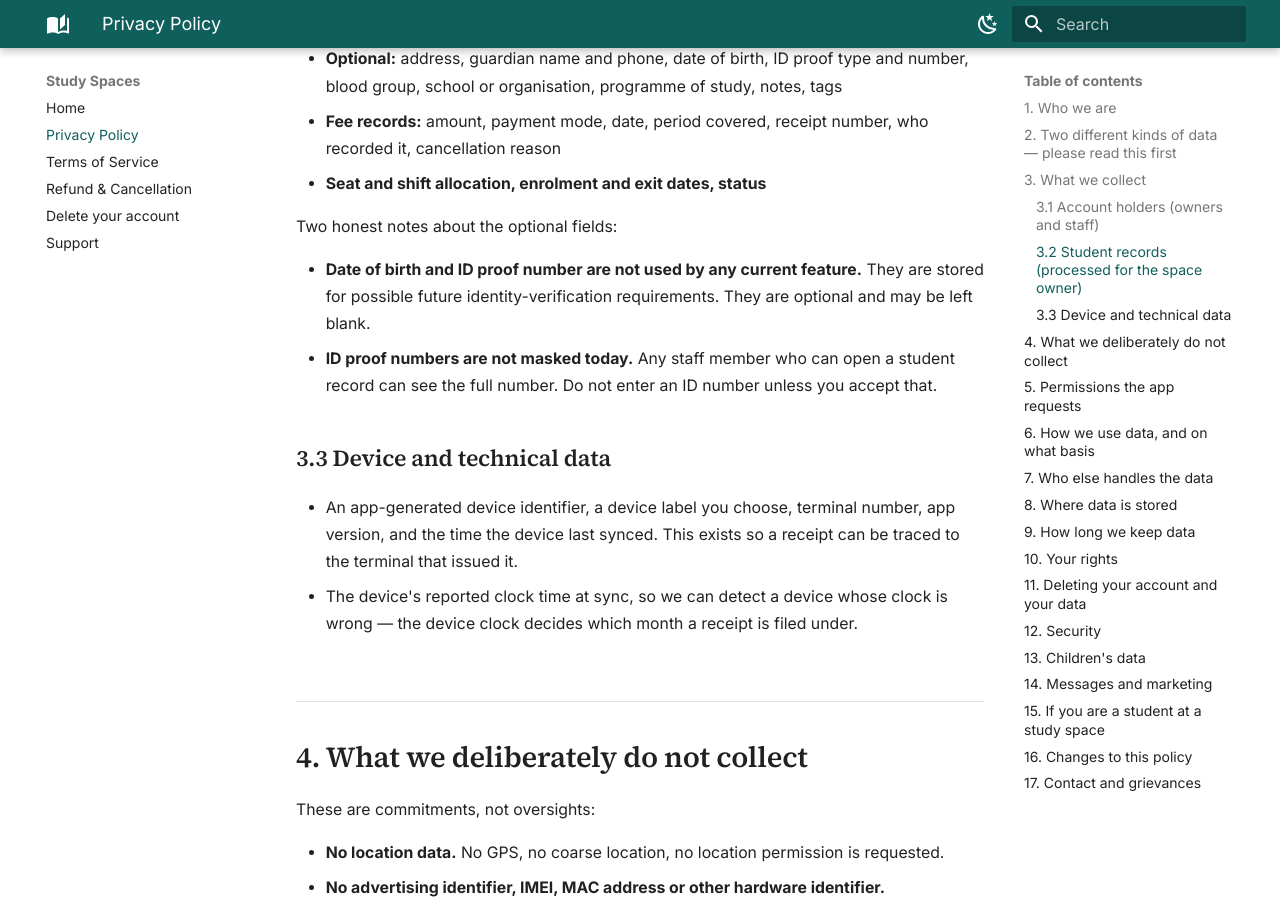
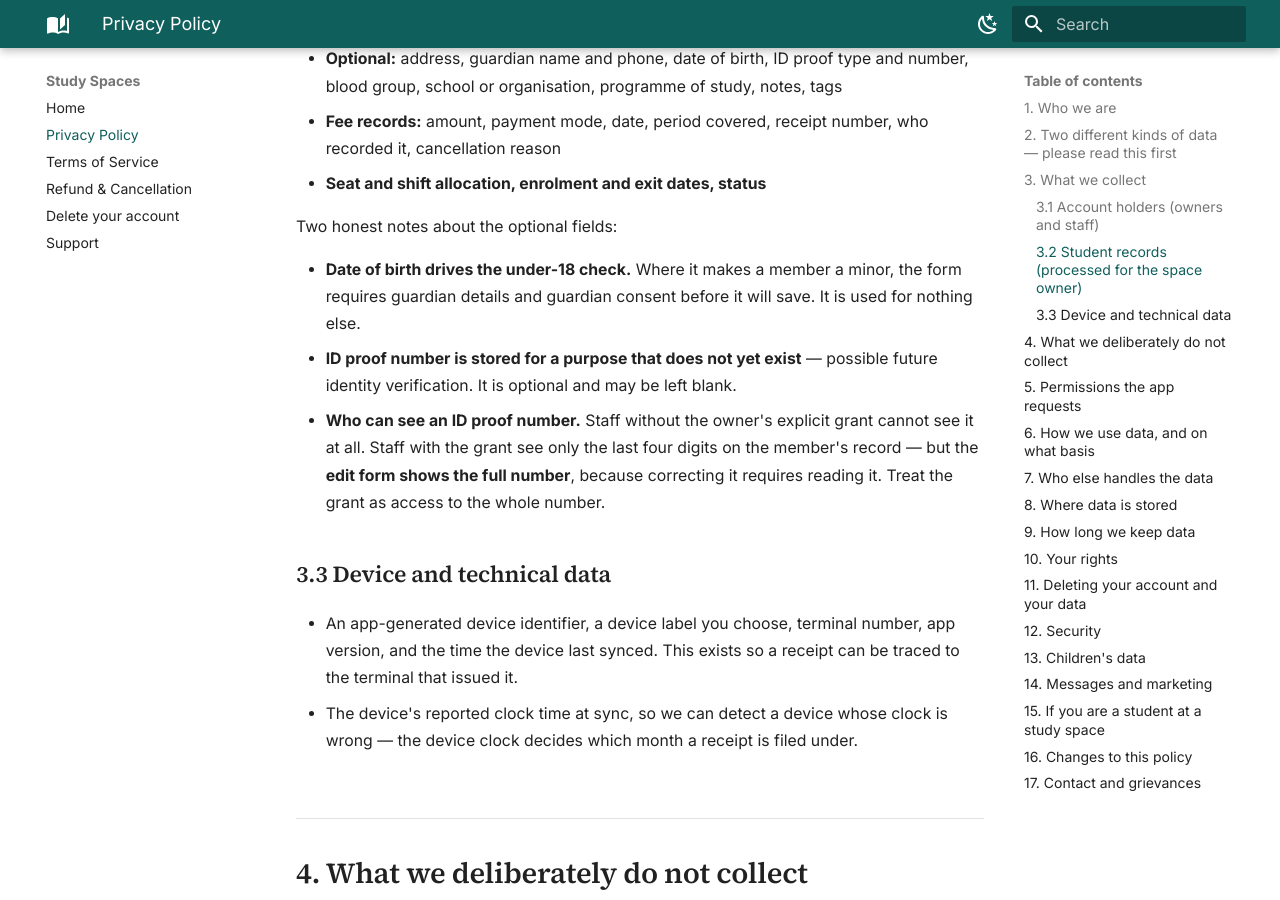
Before and after one commit to shubhamkrdev/Study-Spaces, an MkDocs documentation site: the page built from docs/privacy.md, in a window 1280 px wide and 900 px high, scrolled down 2060 px. Built offline with MkDocs 1.6.1 and Material for MkDocs 9.7.7, drawn with Linux system fonts in a browser that asks for light colours.

Commit message:
updated privacy doc

```diff
--- a/docs/privacy.md
+++ b/docs/privacy.md
@@ -63,10 +63,14 @@ Entered by the owner or staff, not by the student:
 
 Two honest notes about the optional fields:
 
-- **Date of birth and ID proof number are not used by any current feature.** They are stored for
-  possible future identity-verification requirements. They are optional and may be left blank.
-- **ID proof numbers are not masked today.** Any staff member who can open a student record can see
-  the full number. Do not enter an ID number unless you accept that.
+- **Date of birth drives the under-18 check.** Where it makes a member a minor, the form requires
+  guardian details and guardian consent before it will save. It is used for nothing else.
+- **ID proof number is stored for a purpose that does not yet exist** — possible future identity
+  verification. It is optional and may be left blank.
+- **Who can see an ID proof number.** Staff without the owner's explicit grant cannot see it at all.
+  Staff with the grant see only the last four digits on the member's record — but the **edit form
+  shows the full number**, because correcting it requires reading it. Treat the grant as access to
+  the whole number.
 
 ### 3.3 Device and technical data
 
```
